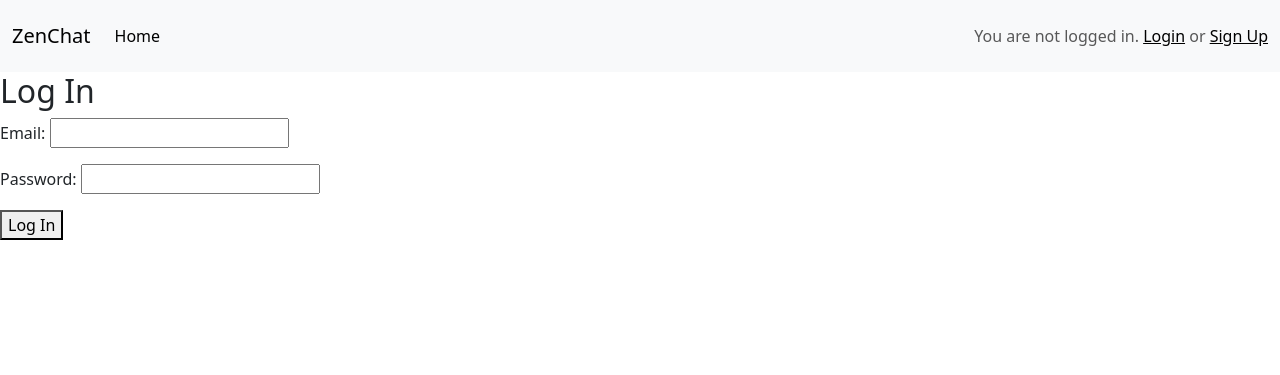
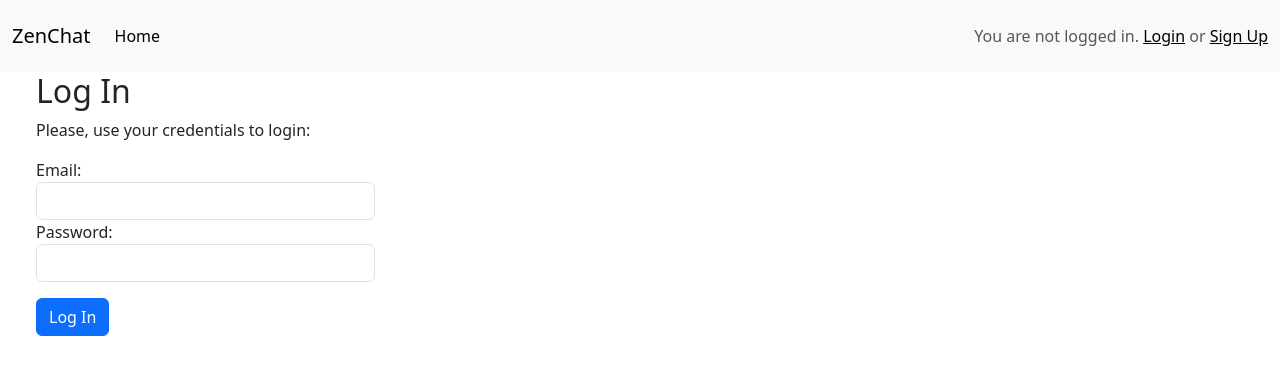
Before and after one commit to Cap0n3/ZenChat, a Django app: page /login/ in a window 1280 px wide. Shown: the top 375 px of the page. Run offline with Django 5.2, Linux system fonts and the light colour scheme; parts of the project's set-up code (start-up, migrations or seed data) failed here and were passed over; some libraries are stand-ins or nearby versions.

Commit message:
Updated settings with LOGIN_URL

```diff
--- a/Chat/consumers.py
+++ b/Chat/consumers.py
@@ -47,7 +47,7 @@ class ChatConsumer(WebsocketConsumer):
             f"User {self.user.username} successfully joined room {self.room_name}"
         )
 
-        # Send the user list ot the newly joined user
+        # Send the user list to the newly joined user
         self.send(
             json.dumps(
                 {
--- a/Chat/forms.py
+++ b/Chat/forms.py
@@ -74,9 +74,15 @@ class AdminChatServerForm(forms.ModelForm):
 
 
 class LoginForm(forms.Form):
-    email = forms.EmailField()
-    password = forms.CharField(widget=forms.PasswordInput())
+    email = forms.EmailField(
+        widget=forms.EmailInput(attrs={"class": "form-control"}),
+        label="Email"
+    )
 
+    password = forms.CharField(
+        widget=forms.PasswordInput(attrs={"class": "form-control"}),
+        label="Password"
+    )
 
 class SignupForm(forms.ModelForm):
     # Add password confirmation field
--- a/Chat/templates/registration/login.html
+++ b/Chat/templates/registration/login.html
@@ -1,8 +1,29 @@
 {% extends "base.html" %}
 {% block content %}
-    <h2>Log In</h2>
-        <form method="post">{% csrf_token %}
-            {{ form.as_p }}
-        <button type="submit">Log In</button>
-    </form>
+    {% if messages %}
+        {% for message in messages %}
+            <div class="alert alert-warning" role="alert">
+                {{ message }}
+            </div>
+        {% endfor %}
+    {% endif %}
+    <div class="row">
+        <div class="col-md-4 px-5">
+            <h2>Log In</h2>
+            <p>Please, use your credentials to login:</p>
+            {% if form.non_field_errors %}
+                <div class="alert alert-danger" role="alert">
+                    {{ form.non_field_errors | safe }}
+                </div>
+            {% endif %}
+                <form method="post">
+                    {% csrf_token %}
+                    {% for field in form %}
+                        {{ field.label_tag }}
+                        {{ field }}
+                    {% endfor %}
+                    <button type="submit" class="btn btn-primary mt-3">Log In</button>
+            </form>
+        </div>
+    </div>
 {% endblock content %}
--- a/Chat/views.py
+++ b/Chat/views.py
@@ -1,6 +1,7 @@
 from django.views.generic.edit import FormView
 from django.views.generic import ListView
 from django.views import View
+from django.contrib import messages
 from django.contrib.auth import login, authenticate, logout
 from django.contrib.auth.mixins import LoginRequiredMixin
 from django.shortcuts import render
@@ -26,12 +27,12 @@ class Dashboard(LoginRequiredMixin, ListView):
     model = CustomUser
     # context_object_name = "servers"
     form_class = CreateServerForm
+    redirect_field_name = "login"
 
-    # Redirect to home page if user is not logged in
-    def dispatch(self, request, *args, **kwargs):
-        if not request.user.is_authenticated:
-            return HttpResponseRedirect(reverse_lazy("home"))
-        return super().dispatch(request, *args, **kwargs)
+    def handle_no_permission(self):
+        messages.error(self.request, "You must be logged in to access your dashboard. Please login or signup.")
+        print(messages.error)
+        return super().handle_no_permission()
 
     def instanciate_form(self):
         """
@@ -112,8 +113,9 @@ class Login(FormView):
             return HttpResponseRedirect(self.success_url)
         else:
             # Return form with error
-            form.add_error(None, "Failed to login")
-            return super().form_invalid(form)
+            print("Invalid credentials. Please try again.")
+            form.add_error(None, "Invalid credentials. Please try again.")
+            return self.form_invalid(form)
 
 
 def logout_view(request):
@@ -126,6 +128,11 @@ def logout_view(request):
 
 class ServerView(LoginRequiredMixin, View):
     template_name = "Chat/chat_server.html"
+    redirect_field_name = "login"
+
+    def handle_no_permission(self):
+        messages.error(self.request, "You must be logged in to access a server. Please login or signup.")
+        return super().handle_no_permission()
 
     def get(self, request, *args, **kwargs):
         server = ChatServer.objects.get(id=self.kwargs["pk"])
@@ -173,12 +180,17 @@ class ServerView(LoginRequiredMixin, View):
 
         return render(request, self.template_name, context)
 
-class RoomView(View):
+class RoomView(LoginRequiredMixin, View):
     """
     Get the room name from the URL and return the room object. If the room does not exist, it is created.
     """
 
     template_name = "chat/room.html"
+    redirect_field_name = "login"
+
+    def handle_no_permission(self):
+        messages.error(self.request, "You must be logged in to access a room. Please login or signup.")
+        return super().handle_no_permission()
 
     def get(self, request, *args, **kwargs):
         server_instance = ChatServer.objects.get(id=self.kwargs["pk"])
--- a/ZenChat/settings.py
+++ b/ZenChat/settings.py
@@ -141,6 +141,8 @@ CHANNEL_LAYERS = {
     }
 }
 
+LOGIN_URL = "login"
+
 # === Logging configuration === #
 class HTTPDebugFilter(logging.Filter):
     def filter(self, record):
```
